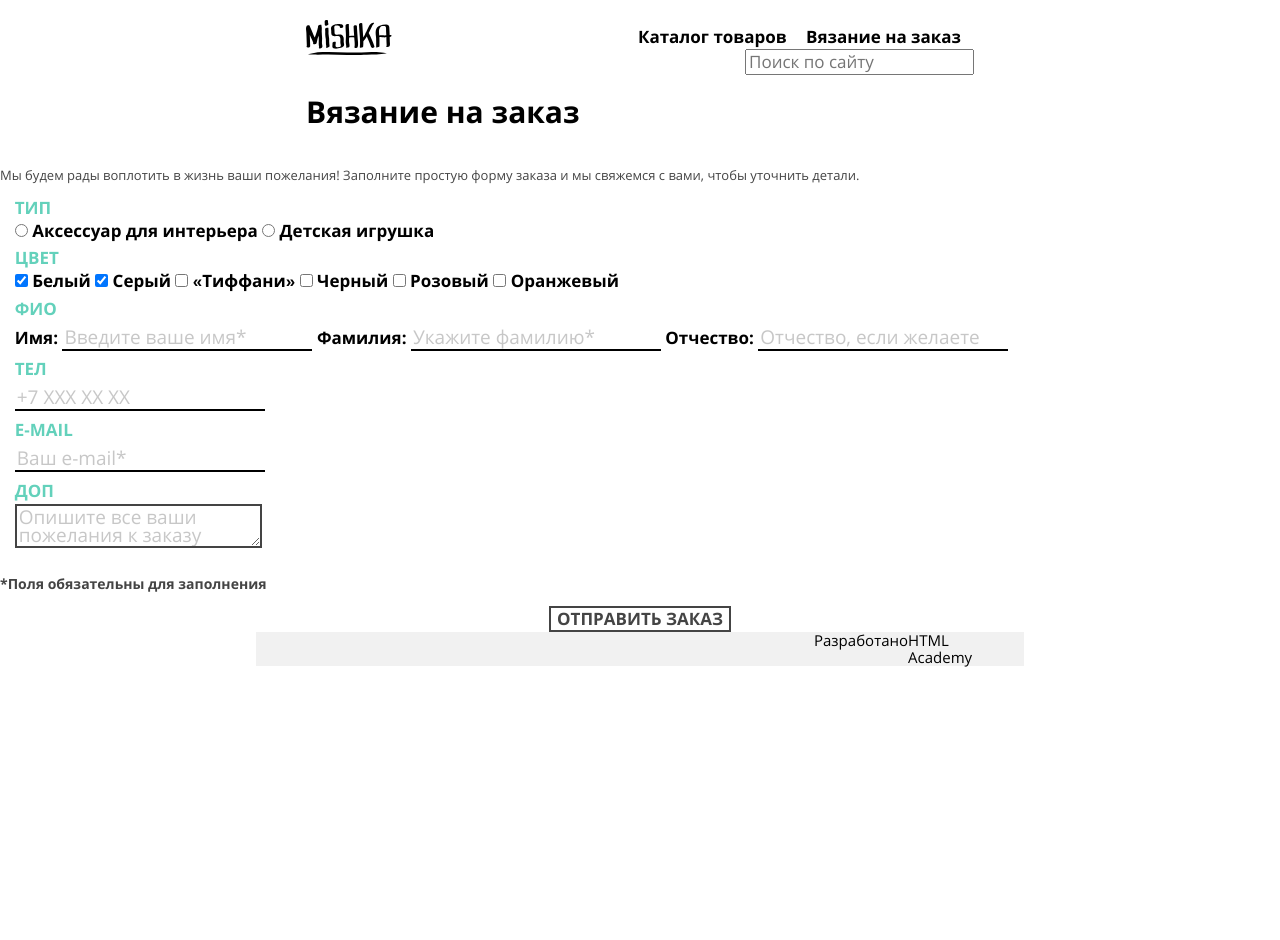
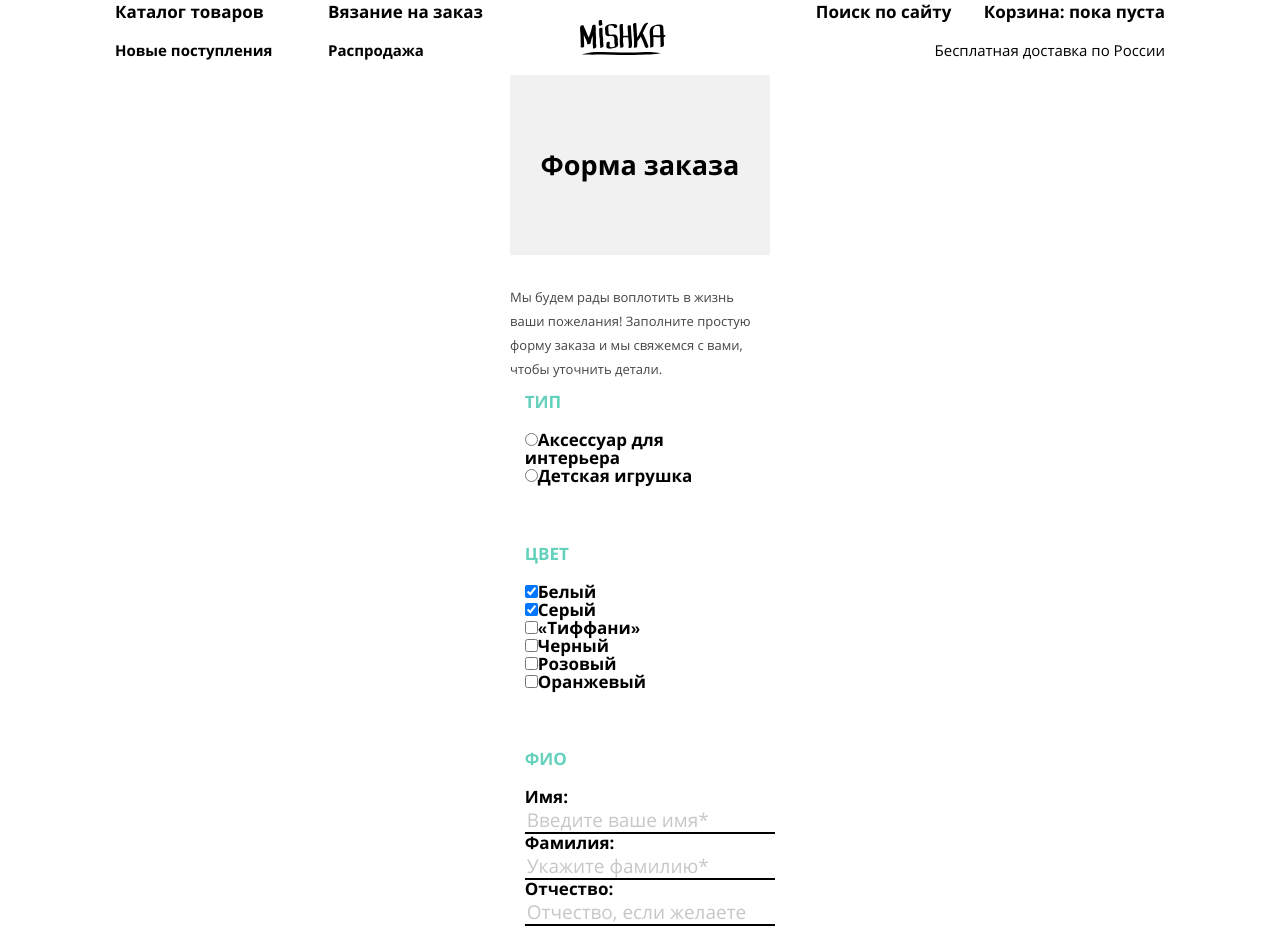
Before and after one commit to spololin/120621-mishka, a website: page source/form.html in a window 1280 px wide. Shown: the top 940 px of the page. Before the commit the page ends 800 px from the top, so only its background shows below. Drawn offline with nearby package versions, Linux system fonts and the light colour scheme; files that its build step writes are made by us from their sources.

Commit message:
Начал сетки для form.html

```diff
--- a/source/form.html
+++ b/source/form.html
@@ -9,7 +9,7 @@
 </head>
 
 <body>
-  <header class="header">
+  <header class="header header--no-index">
     <div class="header__logo">
       <a class="header__logo-link" href="index.html">
         <!-- <img src="http://placehold.it/150x100" alt="Логотип" class="header__logo-img"> -->
@@ -45,63 +45,88 @@
         <rect y="12" fill="#231F20" width="19.958" height="2" />
       </svg>
     </button>
-    <nav class="header-nav">
-      <ul class="header-nav__items">
+    <!-- <nav class="header-nav"> -->
+    <ul class="header-nav__items header-nav__items--no-index">
       <li class="header-nav__item">
         <a class="header-nav__link" href="catalog.html">Каталог товаров</a>
       </li>
       <li class="header-nav__item">
-          <a class="header-nav__link" href="order.html">Вязание на заказ</a>
+        <a class="header-nav__link" href="form.html">Вязание на заказ</a>
       </li>
+      <li class="header-nav__item">
+        <a class="header-nav__link" href="#">Новые поступления</a>
+      </li>
+      <li class="header-nav__item">
+        <a class="header-nav__link" href="#">Распродажа</a>
+      </li>
+    </ul>
+    <ul class="header-nav__items header-nav__items--no-index">
       <li class="header-nav__item  header-nav__item-search">
-          <form class="header-nav__form" action="https://echo.htmlacademy.ru" method="post">
+        <!-- <form class="header-nav__form" action="https://echo.htmlacademy.ru" method="post">
                   <input class="header-nav__search" type="search" name="search" placeholder="Поиск по сайту">
-          </form>
+                </form> -->
+        <a class="header-nav__link" href="#">Поиск по сайту</a>
       </li>
       <li class="header-nav__item  header-nav__item-basket">
         <a class="header-nav__link" href="#">Корзина: пока пуста</a>
       </li>
+      <li class="header-nav__item header-nav__item-delivery">
+        <a class="header-nav__link" href="#">Бесплатная доставка по России</a>
+      </li>
     </ul>
-    </nav>
-    <h1 class="header__title">Вязание на заказ</h1>
+    <!-- </nav> -->
   </header>
 
   <section class="order">
-    <h2 class="visually-hidden">Формы заказа</h2>
+    <h2 class="order-title">Форма заказа</h2>
     <p class="order__description">
       Мы будем рады воплотить в жизнь ваши пожелания! Заполните простую форму заказа и мы свяжемся с вами, чтобы уточнить детали.
     </p>
     <form class="order__form" action="https://echo.htmlacademy.ru" method="post">
       <fieldset class="form__fieldset">
         <legend class="form__fieldset-title">Тип</legend>
-        <input class="form__item-radio" type="radio" name="type" id="item-radio-1">
-        <label for="item-radio-1" class="form__item-label">Аксессуар для интерьера</label>
-        <input class="form__item-radio" type="radio" name="type" id="item-radio-2">
-        <label for="item-radio-2" class="form__item-label">Детская игрушка</label>
+        <div class="form__item-wrapper">
+          <label for="item-radio-1" class="form__item-label">
+            <input class="form__item-radio" type="radio" name="type" id="item-radio-1">Аксессуар для интерьера
+          </label>
+          <label for="item-radio-2" class="form__item-label">
+            <input class="form__item-radio" type="radio" name="type" id="item-radio-2">Детская игрушка
+          </label>
+        </div>
       </fieldset>
       <fieldset class="form__fieldset">
         <legend class="form__fieldset-title">Цвет</legend>
-        <input class="form__item-checkbox" type="checkbox" name="color-1" id="item-checkbox-1" checked>
-        <label for="item-checkbox-1">Белый</label>
-        <input class="form__item-checkbox" type="checkbox" name="color-2" id="item-checkbox-2" checked>
-        <label for="item-checkbox-2">Серый</label>
-        <input class="form__item-checkbox" type="checkbox" name="color-3" id="item-checkbox-3">
-        <label for="item-checkbox-3">«Тиффани»</label>
-        <input class="form__item-checkbox" type="checkbox" name="color-4" id="item-checkbox-4">
-        <label for="item-checkbox-4">Черный</label>
-        <input class="form__item-checkbox" type="checkbox" name="color-5" id="item-checkbox-5">
-        <label for="item-checkbox-5">Розовый</label>
-        <input class="form__item-checkbox" type="checkbox" name="color-6" id="item-checkbox-6">
-        <label for="item-checkbox-6">Оранжевый</label>
+        <div class="form__item-wrapper">
+          <label for="item-checkbox-1">
+            <input class="form__item-checkbox" type="checkbox" name="color-1" id="item-checkbox-1" checked>Белый
+          </label>
+          <label for="item-checkbox-2">
+            <input class="form__item-checkbox" type="checkbox" name="color-2" id="item-checkbox-2" checked>Серый
+          </label>
+          <label for="item-checkbox-3">
+            <input class="form__item-checkbox" type="checkbox" name="color-3" id="item-checkbox-3">«Тиффани»
+          </label>
+          <label for="item-checkbox-4">
+            <input class="form__item-checkbox" type="checkbox" name="color-4" id="item-checkbox-4">Черный
+          </label>
+          <label for="item-checkbox-5">
+            <input class="form__item-checkbox" type="checkbox" name="color-5" id="item-checkbox-5">Розовый
+          </label>
+          <label for="item-checkbox-6">
+            <input class="form__item-checkbox" type="checkbox" name="color-6" id="item-checkbox-6">Оранжевый
+          </label>
+        </div>
       </fieldset>
       <fieldset class="form__fieldset">
         <legend class="form__fieldset-title">ФИО</legend>
+        <div class="form__item-wrapper">
           <label for="first-name">Имя:</label>
           <input class="form__item-text" type="text" name="first-name" placeholder="Введите ваше имя*" id="first-name" required>
           <label for="last-name">Фамилия:</label>
           <input class="form__item-text" type="text" name="last-name" placeholder="Укажите фамилию*" id="last-name" required>
           <label for="middle-name">Отчество:</label>
           <input class="form__item-text" type="text" name="middle-name" placeholder="Отчество, если желаете" id="middle-name">
+        </div>
       </fieldset>
       <fieldset class="form__fieldset">
         <legend class="form__fieldset-title">Тел</legend>
@@ -113,22 +138,28 @@
       </fieldset>
       <fieldset class="form__fieldset">
         <legend class="form__fieldset-title">Доп</legend>
-        <textarea class="form__item-textarea" placeholder="Опишите все ваши пожелания к заказу"></textarea>
+        <textarea class="form__item-textarea" placeholder="Опишите все ваши пожелания к заказу" cols="20" rows="10"></textarea>
       </fieldset>
       <p class="order__note">*Поля обязательны для заполнения</p>
       <button class="btn" type="submit">Отправить заказ</button>
     </form>
   </section>
 
-  <footer class="footer">
+  <footer class="footer footer--no-index">
+    <img class="footer__logo" src="img/logo-mobile.svg" alt="Логотип Мишка" width="86" height="35">
     <div class="footer__social">
-      <a class="footer__social-link social-link__inst" href="https://www.instagram.com/"></a>
-      <a class="footer__social-link social-link__fb" href="https://www.facebook.com/"></a>
-      <a class="footer__social-link social-link__tw" href="https://www.tweeter.com/"></a>
+      <a class="footer__social-link social-link__inst" href="https://www.instagram.com/">Instagram</a>
+      <a class="footer__social-link social-link__fb" href="https://www.facebook.com/">Facebook</a>
+      <a class="footer__social-link social-link__tw" href="https://www.tweeter.com/">Twitter</a>
     </div>
     <div class="footer__copyright">
-      Разработано
-      <a class="footer__copyright-link" href="https://htmlacademy.ru/">HTML Academy</a>
+      <a class="footer__copyright-link" href="https://htmlacademy.ru/">
+        <span>Разработано</span>
+        <svg xmlns="http://www.w3.org/2000/svg" viewBox="0 0 60 60" width="27px" height="34px">
+          <path fill="#2E368F" d="M30.2 5h-.2l-19.7 2.1v36.2l19.7 11.7 19.7-11.7v-36.2l-19.5-2.1zm17 36.8l-17.2 10.2-17.2-10.2v-14.8l17.1 10.2v1.8l-11.7-7v1.8l11.8 7.1v1.9l-11.8-7v1.8l11.8 7 11.9-7.1v-7.6l5.3-3.2v15.1zm-.1-17l-4.7 2.8-2.2 1.3-10.3-6.1v1.8l8.8 5.3h-.1l-.2.1-1.3.7-7.3-4.3v1.8l5.8 3.4-1.4.9-4.3-2.6v1.8l2.9 1.7-2.9 1.7-17-10.1 17-10.2 17.2 10zm.1-1.8l-17.3-10.2-17.1 10.2v-13.6l17.2-1.8 17.2 1.8v13.6z"
+          />
+        </svg>
+      </a>
     </div>
   </footer>
 </body>
--- a/source/less/blocks/order.less
+++ b/source/less/blocks/order.less
@@ -1,7 +1,38 @@
+.order {
+  width: 260px;
+  padding: 0 30px;
+  margin: 0 auto;
+}
+
+.order-title {
+  font-size: 27px;
+  line-height: 30px;
+  font-weight: bold;
+  text-align: center;
+  margin: auto;
+  padding: 75px 0;
+  background-color: @color-grey-light;
+  margin-bottom: 30px;
+}
+
 .order__description {
   font-size: 13px;
   line-height: 24px;
   color: @color-grey;
+  margin-top: 30px;
+}
+
+.order__form fieldset {
+  margin-bottom: 50px;
+}
+
+.order__form legend {
+  margin: 15px 0;
+}
+
+.form__item-wrapper {
+  display: flex;
+  flex-direction: column;
 }
 
 .order__form {
@@ -75,5 +106,6 @@
 .order__note {
   font-size: 14px;
   line-height: 16px;
+  font-weight: 400;
   color: @color-grey;
 }
```
Lines whose indentation alone changed are shown as unchanged.
